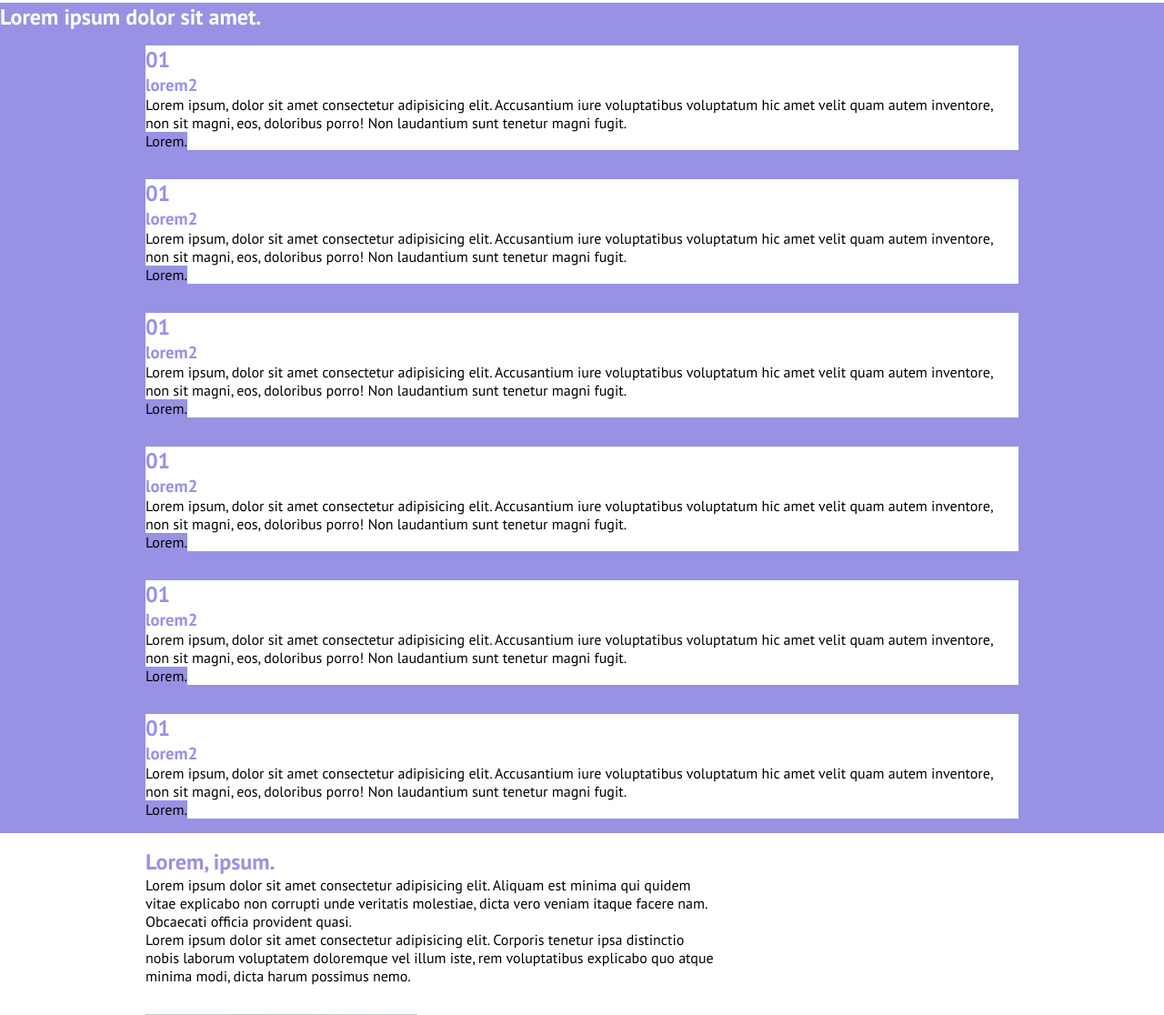
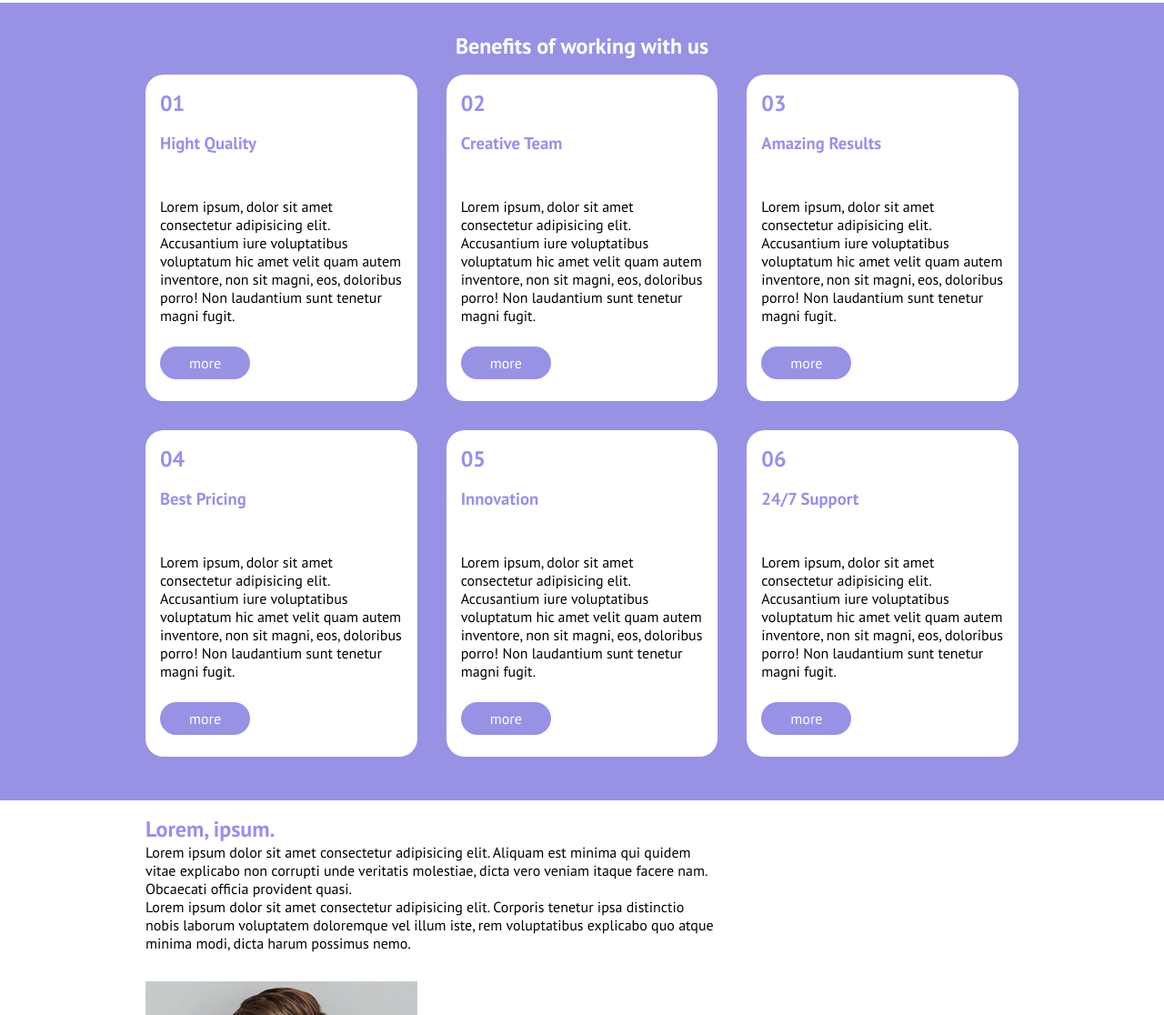
Before and after one commit to PaoloMarzocchi/htmlcss-responsive-layout, a plain HTML site: page index.html in a window 1280 px wide. Shown: the part 2539-3655 px from the top of the page at 91% size. Drawn offline with Linux system fonts and the light colour scheme.

Commit message:
add details in benefit section tablet and desktop layout

```diff
--- a/assets/css/style.css
+++ b/assets/css/style.css
@@ -226,22 +226,34 @@ img {
 
 /* #region Benefit section */
 .benefit {
+    padding: 2rem 0;
     background-color: var(--resp-secondary);
 
     &>h2 {
         color: var(--resp-lighter);
+
     }
 
     & .card {
         background-color: var(--resp-lighter);
+        border-radius: 20px;
+        padding: 1rem;
 
         & h2,
         h3 {
             color: var(--resp-secondary);
+            padding-bottom: 1rem;
         }
-
-        & a {
+        & p{
+            padding: 2rem 0;
+        }
+        & a.btn {
             background-color: var(--resp-secondary);
+            padding: 0.5rem 2rem;
+            color: var(--resp-lighter);
+        }
+        & div:last-child{
+            margin-bottom: 1rem;
         }
     }
 }
@@ -305,7 +317,9 @@ img {
     .col-sm-8 {
         width: calc(100% / 12 *8);
     }
-
+    .col-sm-6{
+        width: 50%;
+    }
     .col-sm-4 {
         width: calc(100% / 12 *4);
     }
@@ -318,9 +332,10 @@ img {
             text-align: start;
         }
     }
-/*     .demo [class^="col"]:first-child  .img{
-        justify-content: flex-start;
-    } */
+    .direction-row-sm {
+        flex-direction: row;
+    }
+
 }
 
 @media screen and (min-width: 992px) {
@@ -348,6 +363,10 @@ img {
     .col-md-6{
         width: 50%;
     }
+
+    .col-md-4{
+        width: calc(100%/12*4);
+    }
 }
 
 @media screen and (min-width:1200px) {
--- a/index.html
+++ b/index.html
@@ -288,93 +288,95 @@
 
         <!-- Benefit section -->
         <section class="benefit">
-            <h2>Lorem ipsum dolor sit amet.</h2>
+            <h2 class="txt-center">Benefits of working with us</h2>
             <div class="container">
-                <div class="row">
+                <div class="row d-flex direction-col direction-row-sm">
                     <div class="col-12 col-sm-6 col-md-4">
                         <div class="card">
                             <h2>01</h2>
-                            <h3>lorem2</h3>
+                            <h3>Hight Quality</h3>
                             <p>
                                 Lorem ipsum, dolor sit amet consectetur adipisicing elit. Accusantium iure voluptatibus
                                 voluptatum hic amet velit quam autem inventore, non sit magni, eos, doloribus porro! Non
                                 laudantium sunt tenetur magni fugit.
                             </p>
                             <div>
-                                <a href="#">Lorem.</a>
+                                <a href="#" class="btn">more</a>
                             </div>
                         </div>
                     </div>
                     <div class="col-12 col-sm-6 col-md-4">
                         <div class="card">
-                            <h2>01</h2>
-                            <h3>lorem2</h3>
+                            <h2>02</h2>
+                            <h3>Creative Team</h3>
                             <p>
                                 Lorem ipsum, dolor sit amet consectetur adipisicing elit. Accusantium iure voluptatibus
                                 voluptatum hic amet velit quam autem inventore, non sit magni, eos, doloribus porro! Non
                                 laudantium sunt tenetur magni fugit.
                             </p>
                             <div>
-                                <a href="#">Lorem.</a>
+                                <a href="#" class="btn">more</a>
                             </div>
                         </div>
                     </div>
                     <div class="col-12 col-sm-6 col-md-4">
                         <div class="card">
-                            <h2>01</h2>
-                            <h3>lorem2</h3>
+                            <h2>03</h2>
+                            <h3>Amazing Results</h3>
                             <p>
                                 Lorem ipsum, dolor sit amet consectetur adipisicing elit. Accusantium iure voluptatibus
                                 voluptatum hic amet velit quam autem inventore, non sit magni, eos, doloribus porro! Non
                                 laudantium sunt tenetur magni fugit.
                             </p>
                             <div>
-                                <a href="#">Lorem.</a>
+                                <a href="#" class="btn">more</a>
                             </div>
                         </div>
                     </div>
                     <div class="col-12 col-sm-6 col-md-4">
                         <div class="card">
-                            <h2>01</h2>
-                            <h3>lorem2</h3>
+                            <h2>04</h2>
+                            <h3>Best Pricing</h3>
                             <p>
                                 Lorem ipsum, dolor sit amet consectetur adipisicing elit. Accusantium iure voluptatibus
                                 voluptatum hic amet velit quam autem inventore, non sit magni, eos, doloribus porro! Non
                                 laudantium sunt tenetur magni fugit.
                             </p>
                             <div>
-                                <a href="#">Lorem.</a>
+                                <a href="#" class="btn">more</a>
                             </div>
                         </div>
                     </div>
                     <div class="col-12 col-sm-6 col-md-4">
                         <div class="card">
-                            <h2>01</h2>
-                            <h3>lorem2</h3>
+                            <h2>05</h2>
+                            <h3>Innovation</h3>
                             <p>
                                 Lorem ipsum, dolor sit amet consectetur adipisicing elit. Accusantium iure voluptatibus
                                 voluptatum hic amet velit quam autem inventore, non sit magni, eos, doloribus porro! Non
                                 laudantium sunt tenetur magni fugit.
                             </p>
                             <div>
-                                <a href="#">Lorem.</a>
+                                <a href="#" class="btn">more</a>
                             </div>
                         </div>
                     </div>
                     <div class="col-12 col-sm-6 col-md-4">
                         <div class="card">
-                            <h2>01</h2>
-                            <h3>lorem2</h3>
+                            <h2>06</h2>
+                            <h3>24/7 Support</h3>
                             <p>
                                 Lorem ipsum, dolor sit amet consectetur adipisicing elit. Accusantium iure voluptatibus
                                 voluptatum hic amet velit quam autem inventore, non sit magni, eos, doloribus porro! Non
                                 laudantium sunt tenetur magni fugit.
                             </p>
                             <div>
-                                <a href="#">Lorem.</a>
+                                <a href="#" class="btn">more</a>
                             </div>
                         </div>
                     </div>
+
+
                 </div>
             </div>
         </section>
```
